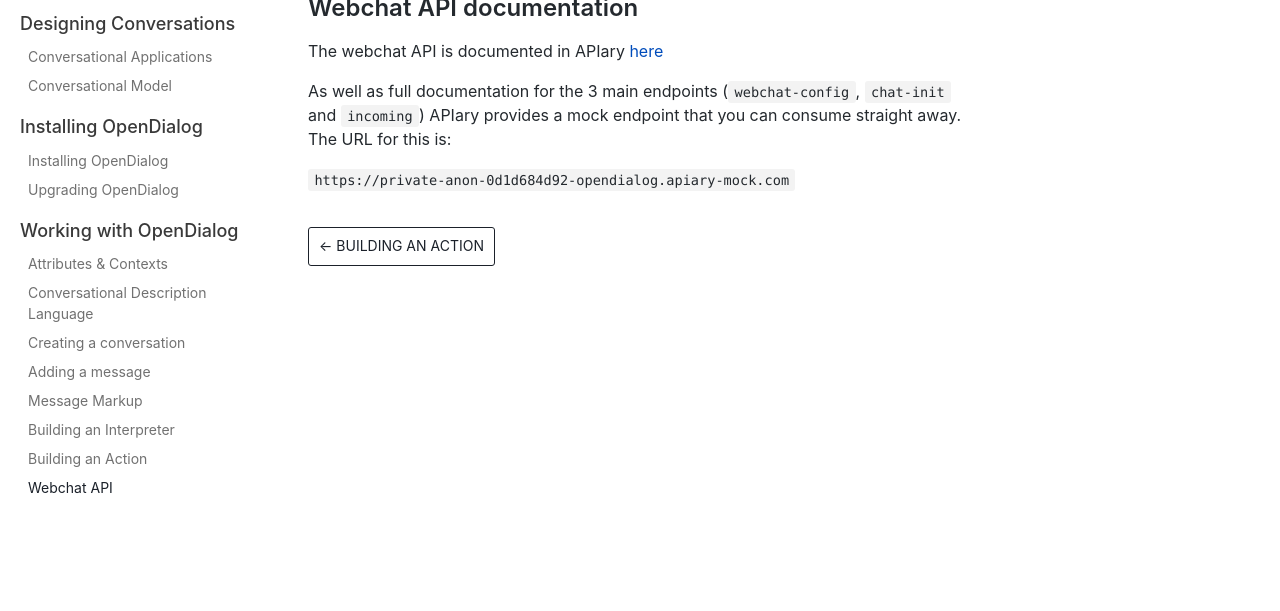
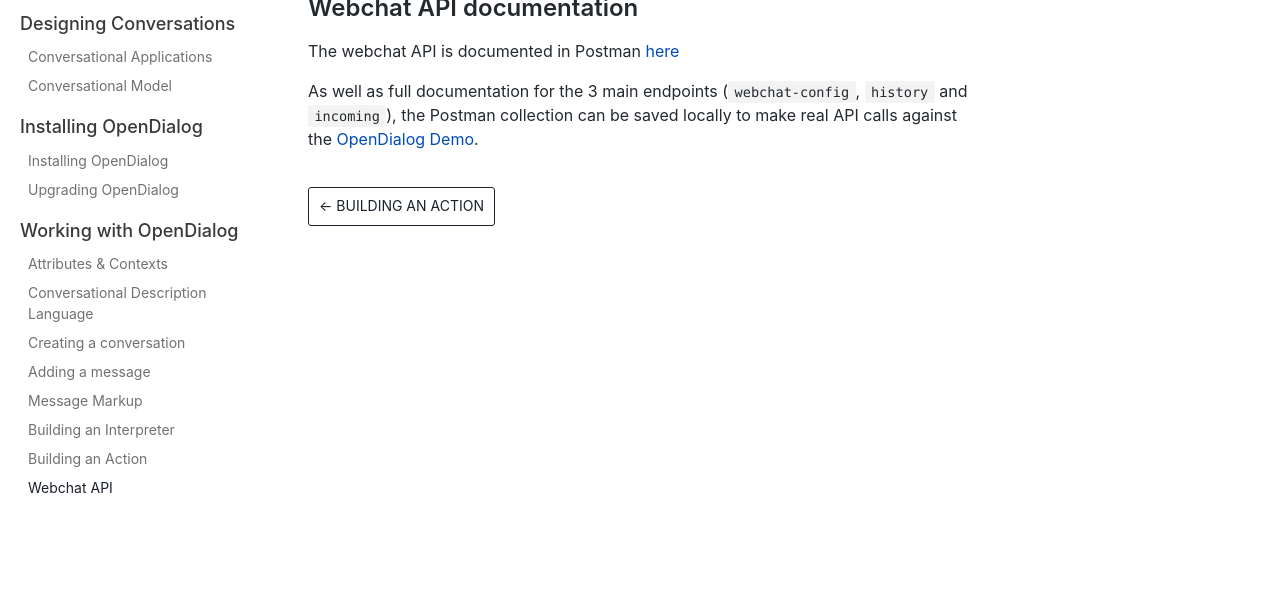
Before and after one commit to opendialogai/OpenDialogDocs, a plain HTML site: page docs/webchat_api.html in a window 1280 px wide. Shown: the part 189-800 px from the top of the page. Drawn offline with nearby package versions, Linux system fonts and the light colour scheme.

Commit message:
Deploy website
Deploy website version based on ab01777d7466af577e12d5dcb96d0c4a0fed0d4c

```diff
--- a/docs/webchat_api.html
+++ b/docs/webchat_api.html
@@ -63,8 +63,6 @@
               }
             });
         </script></nav></div><div class="container mainContainer docsContainer"><div class="wrapper"><div class="post"><header class="postHeader"><h1 id="__docusaurus" class="postHeaderTitle">Webchat API</h1></header><article><div><span><h2><a class="anchor" aria-hidden="true" id="webchat-api-documentation"></a><a href="#webchat-api-documentation" aria-hidden="true" class="hash-link"><svg class="hash-link-icon" aria-hidden="true" height="16" version="1.1" viewBox="0 0 16 16" width="16"><path fill-rule="evenodd" d="M4 9h1v1H4c-1.5 0-3-1.69-3-3.5S2.55 3 4 3h4c1.45 0 3 1.69 3 3.5 0 1.41-.91 2.72-2 3.25V8.59c.58-.45 1-1.27 1-2.09C10 5.22 8.98 4 8 4H4c-.98 0-2 1.22-2 2.5S3 9 4 9zm9-3h-1v1h1c1 0 2 1.22 2 2.5S13.98 12 13 12H9c-.98 0-2-1.22-2-2.5 0-.83.42-1.64 1-2.09V6.25c-1.09.53-2 1.84-2 3.25C6 11.31 7.55 13 9 13h4c1.45 0 3-1.69 3-3.5S14.5 6 13 6z"></path></svg></a>Webchat API documentation</h2>
-<p>The webchat API is documented in APIary <a href="https://opendialog.docs.apiary.io/">here</a></p>
-<p>As well as full documentation for the 3 main endpoints (<code>webchat-config</code>, <code>chat-init</code> and <code>incoming</code>) APIary provides a mock endpoint that you can consume straight away.
-The URL for this is:</p>
-<p><code>https://private-anon-0d1d684d92-opendialog.apiary-mock.com</code></p>
+<p>The webchat API is documented in Postman <a href="https://documenter.getpostman.com/view/3532544/TVmLAdPF">here</a></p>
+<p>As well as full documentation for the 3 main endpoints (<code>webchat-config</code>, <code>history</code> and <code>incoming</code>), the Postman collection can be saved locally to make real API calls against the <a href="https://od-demo.opendialog.ai">OpenDialog Demo</a>.</p>
 </span></div></article></div><div class="docs-prevnext"><a class="docs-prev button" href="/docs/building_an_action"><span class="arrow-prev">← </span><span>Building an Action</span></a></div></div></div><nav class="onPageNav"><ul class="toc-headings"><li><a href="#webchat-api-documentation">Webchat API documentation</a></li></ul></nav></div><footer class="nav-footer" id="footer"><section class="sitemap"><a href="/" class="nav-home"></a><div><h5>Docs</h5><a href="/docs/what_is_open_dialog">Docs</a></div><div><h5>Community</h5><a href="https://twitter.com/opendialogAI" target="_blank" rel="noreferrer noopener">Twitter</a></div><div><h5>More</h5><a href="/blog">Blog</a><a href="https://github.com/opendialogai">Github</a></div></section><section class="copyright"><a href="https://opendialog.ai">OpenDialog</a> is created by <a href="https://greenshootlabs.com">GreenShoot Labs</a></section><section class="copyright">Copyright © 2020 GreenShoot Labs</section></footer></div></body></html>
```
Also changed, not shown: docs/webchat_api/index.html (+2 -4 lines).
